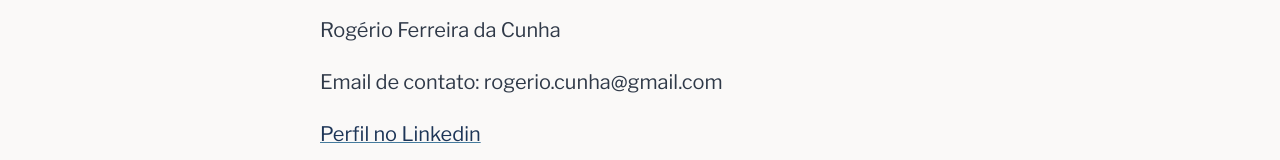
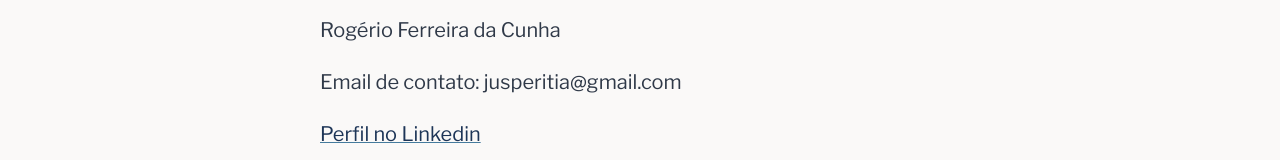
Before and after one commit to rgrcnh/peritia, a SvelteKit app: page /contact in a window 1280 px wide. Shown: the part 365-525 px from the top of the page. Built offline with nearby package versions, Linux system fonts and the light colour scheme.

Commit message:
alteracoes

```diff
--- a/src/routes/contact/+page.svelte
+++ b/src/routes/contact/+page.svelte
@@ -10,8 +10,8 @@
 
 <h1>Contato</h1>
 
-<p> Rogério Ferreira da Cunha</p>
-<p>Email de contato: <bold>rogerio.cunha@gmail.com</bold></p>
+<p>Rogério Ferreira da Cunha</p>
+<p>Email de contato: <bold>jusperitia@gmail.com</bold></p>
 
 <a href=https://br.linkedin.com/in/rogerio-cunha-1131ba>Perfil no Linkedin</a>
 
```
